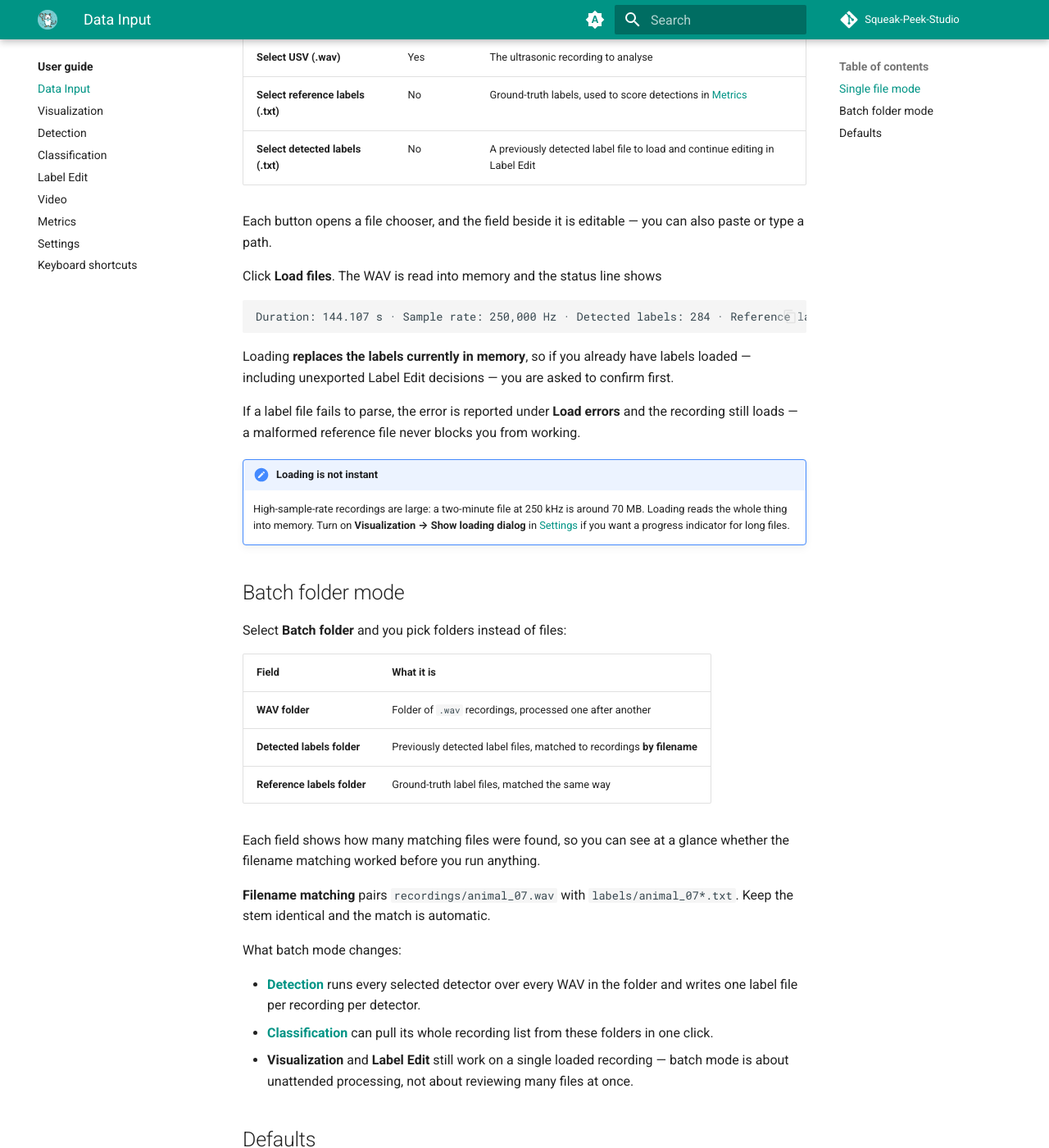
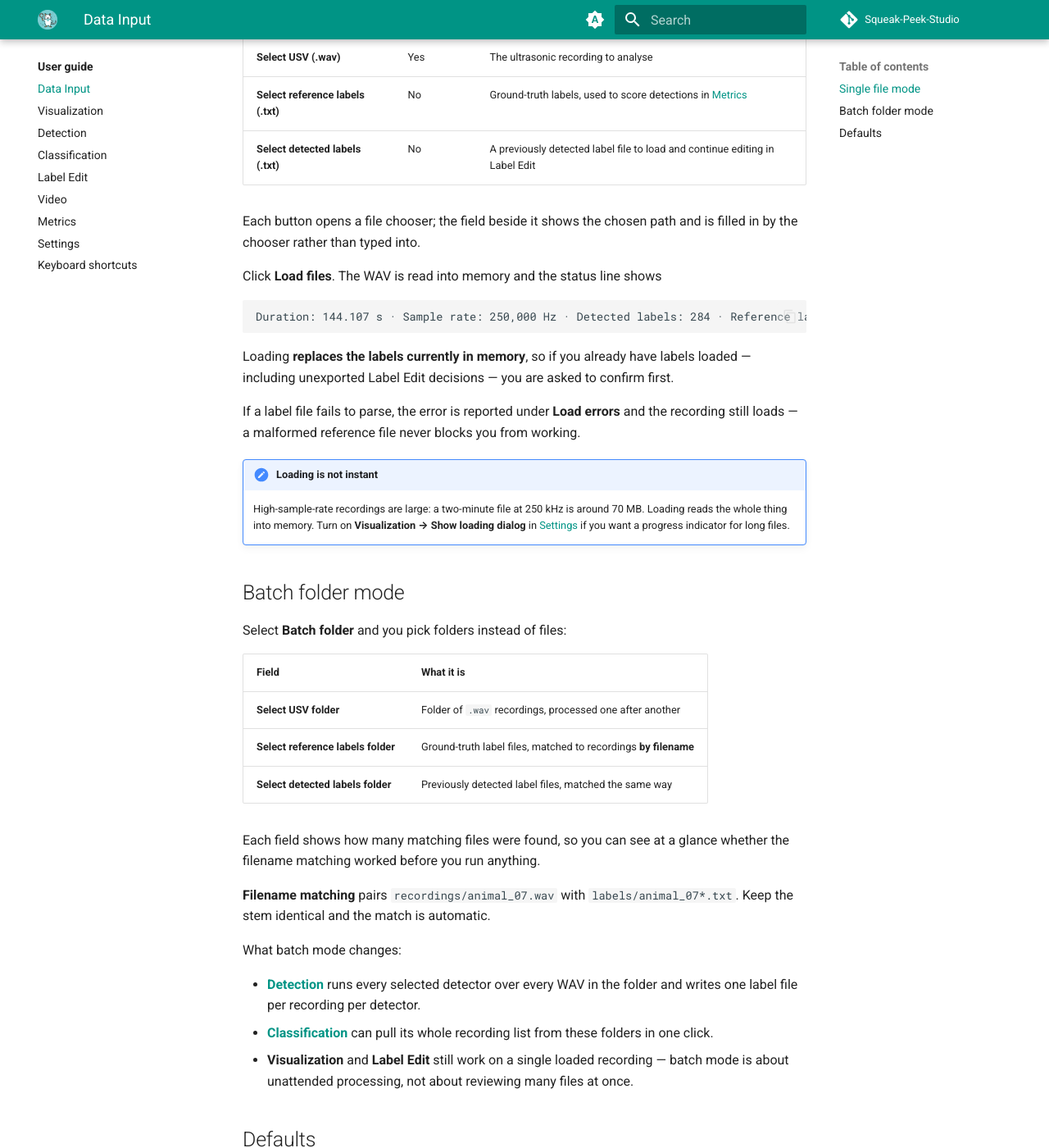
Before and after one commit to antoningazda/DEV_Squeak_Peek_Studio_PYTHON, an MkDocs documentation site: the page built from docs/guide/data-input.md, in a window 1280 px wide and 1400 px high, scrolled down 906 px. Shown: the whole window at 82% size. Built offline with MkDocs 1.6.1 and Material for MkDocs 9.7.7, drawn with Linux system fonts in a browser that asks for light colours; comment, search, counter and statistics services are not loaded.

Commit message:
Correct Data Input docs to match the actual tab
The path fields are read-only — they are filled by the file chooser, not
typed into — and the batch-mode table named fields that do not exist in
the UI, in a different order than the buttons appear. The stale claim came
from _load_files's own docstring, fixed here too.

Also align the Space binding's name with the shortcut registry
("Accept both & advance") and label the settings JSON in file-formats as
an abridged example: it shows keys like minTonality that are valid but
absent from the shipped settings/default.json.

Co-Authored-By: Claude Opus 5 (1M context) <noreply@anthropic.com>

```diff
--- a/docs/guide/data-input.md
+++ b/docs/guide/data-input.md
@@ -19,8 +19,8 @@ The default. You pick up to three files:
 | **Select reference labels (.txt)** | No | Ground-truth labels, used to score detections in [Metrics](metrics.md) |
 | **Select detected labels (.txt)** | No | A previously detected label file to load and continue editing in Label Edit |
 
-Each button opens a file chooser, and the field beside it is editable — you
-can also paste or type a path.
+Each button opens a file chooser; the field beside it shows the chosen path
+and is filled in by the chooser rather than typed into.
 
 Click **Load files**. The WAV is read into memory and the status line shows
 
@@ -49,9 +49,9 @@ Select **Batch folder** and you pick folders instead of files:
 
 | Field | What it is |
 |---|---|
-| **WAV folder** | Folder of `.wav` recordings, processed one after another |
-| **Detected labels folder** | Previously detected label files, matched to recordings **by filename** |
-| **Reference labels folder** | Ground-truth label files, matched the same way |
+| **Select USV folder** | Folder of `.wav` recordings, processed one after another |
+| **Select reference labels folder** | Ground-truth label files, matched to recordings **by filename** |
+| **Select detected labels folder** | Previously detected label files, matched the same way |
 
 Each field shows how many matching files were found, so you can see at a
 glance whether the filename matching worked before you run anything.
```
Also changed, not shown: docs/file-formats.md (+3 -0 lines), docs/guide/label-edit.md (+1 -1 lines), 1 other file.
